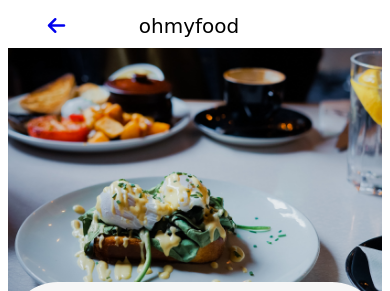
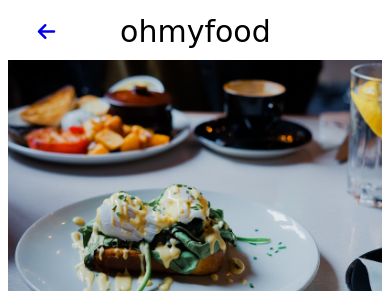
Before and after one commit to LixECode/OhMyFood, a website: page aLaFrancaise.html in a window 390 px wide. Shown: the top 291 px of the page. Drawn offline with Linux system fonts and the light colour scheme; a web font is replaced by a local one.

Commit message:
header ok

```diff
--- a/aLaFrancaise.html
+++ b/aLaFrancaise.html
@@ -20,7 +20,7 @@
         <li><a href="index.html"><i class="fa-solid fa-arrow-left"></i></a></li>
         <li>ohmyfood</li>
         </ul>
-        <div><img src="assets/restaurants/toa-heftiba-DQKerTsQwi0-unsplash.jpg" alt="Menu A la française"></li></div>
+        <div><img src="assets/restaurants/toa-heftiba-DQKerTsQwi0-unsplash.jpg" alt="Menu A la française"></div>
     </header>
 
     <main class="mainMenu">
--- a/sass/layout/header.scss
+++ b/sass/layout/header.scss
@@ -11,14 +11,14 @@ header {
     }
 
     li:nth-of-type(1) {
-        width: 35%;
-        padding-left: 40px;
+        width: 30%;
+        padding-left: 30px;
     }
 
     li:nth-of-type(2) {
-        width: 65%;
+        width: 70%;
         font-family: 'Shrikhand', cursive;
-        font-size: 20px;
+        font-size: 30px;
     }
 
     i {
@@ -39,10 +39,3 @@ header {
 
 
 }
-
-@media (max-width:992px) {
-    header {
-        width:100%;
-    }
-
-}
```
Also changed, not shown: deliceDesSens.html (+1 -1 lines), noteEnchantee.html (+1 -1 lines), paletteDeGout.html (+1 -1 lines), css/style.css, 1 other file.
